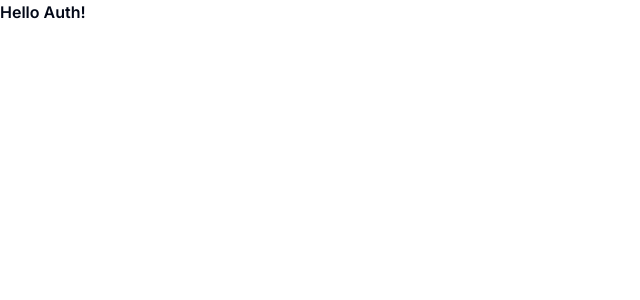
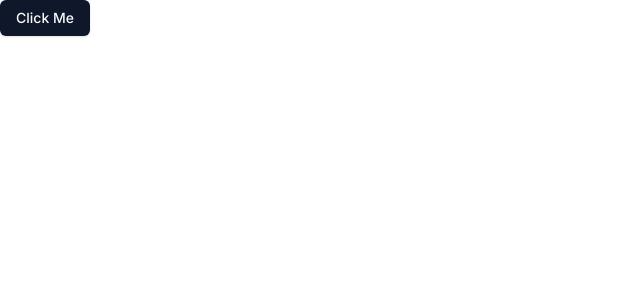
Before and after one commit to Meng-V/nextauth, a Next.js app: page / in a window 1280 px wide. Shown: the top 300 px of the page, without its empty margins (0-640 px from the left). Built offline with nearby package versions, Linux system fonts and the light colour scheme.

Commit message:
added shadcn/ui

```diff
--- a/app/page.tsx
+++ b/app/page.tsx
@@ -1,5 +1,10 @@
 import Image from "next/image";
+import { Button } from "@/components/ui/button";
 
 export default function Home() {
-  return <p className="font-semibold">Hello Auth!</p>;
+  return (
+    <Button>
+      Click Me
+    </Button>
+  );
 }
--- /dev/null
+++ b/components/ui/button.tsx
@@ -0,0 +1,57 @@
+import * as React from "react"
+import { Slot } from "@radix-ui/react-slot"
+import { cva, type VariantProps } from "class-variance-authority"
+
+import { cn } from "@/lib/utils"
+
+const buttonVariants = cva(
+  "inline-flex items-center justify-center whitespace-nowrap rounded-md text-sm font-medium transition-colors focus-visible:outline-none focus-visible:ring-1 focus-visible:ring-ring disabled:pointer-events-none disabled:opacity-50",
+  {
+    variants: {
+      variant: {
+        default:
+          "bg-primary text-primary-foreground shadow hover:bg-primary/90",
+        destructive:
+          "bg-destructive text-destructive-foreground shadow-sm hover:bg-destructive/90",
+        outline:
+          "border border-input bg-background shadow-sm hover:bg-accent hover:text-accent-foreground",
+        secondary:
+          "bg-secondary text-secondary-foreground shadow-sm hover:bg-secondary/80",
+        ghost: "hover:bg-accent hover:text-accent-foreground",
+        link: "text-primary underline-offset-4 hover:underline",
+      },
+      size: {
+        default: "h-9 px-4 py-2",
+        sm: "h-8 rounded-md px-3 text-xs",
+        lg: "h-10 rounded-md px-8",
+        icon: "h-9 w-9",
+      },
+    },
+    defaultVariants: {
+      variant: "default",
+      size: "default",
+    },
+  }
+)
+
+export interface ButtonProps
+  extends React.ButtonHTMLAttributes<HTMLButtonElement>,
+    VariantProps<typeof buttonVariants> {
+  asChild?: boolean
+}
+
+const Button = React.forwardRef<HTMLButtonElement, ButtonProps>(
+  ({ className, variant, size, asChild = false, ...props }, ref) => {
+    const Comp = asChild ? Slot : "button"
+    return (
+      <Comp
+        className={cn(buttonVariants({ variant, size, className }))}
+        ref={ref}
+        {...props}
+      />
+    )
+  }
+)
+Button.displayName = "Button"
+
+export { Button, buttonVariants }
--- a/package.json
+++ b/package.json
@@ -10,6 +10,7 @@
   },
   "dependencies": {
     "@radix-ui/react-icons": "^1.3.0",
+    "@radix-ui/react-slot": "^1.0.2",
     "class-variance-authority": "^0.7.0",
     "clsx": "^2.1.0",
     "next": "14.1.0",
```
Also changed, not shown: 1 other file (tests, documents, lock files or other folders).
